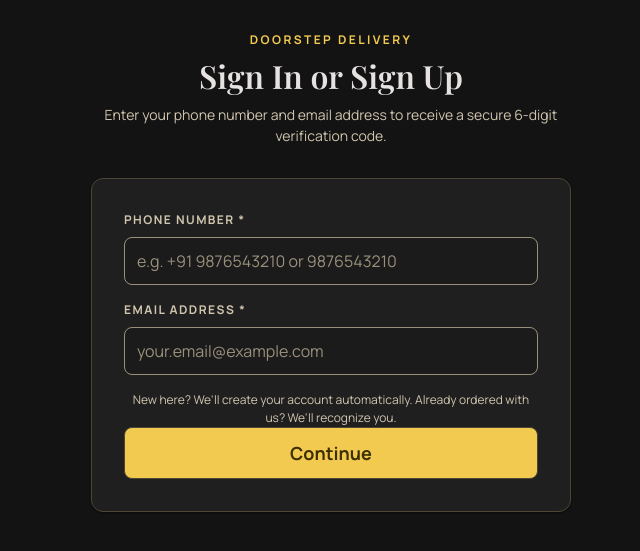
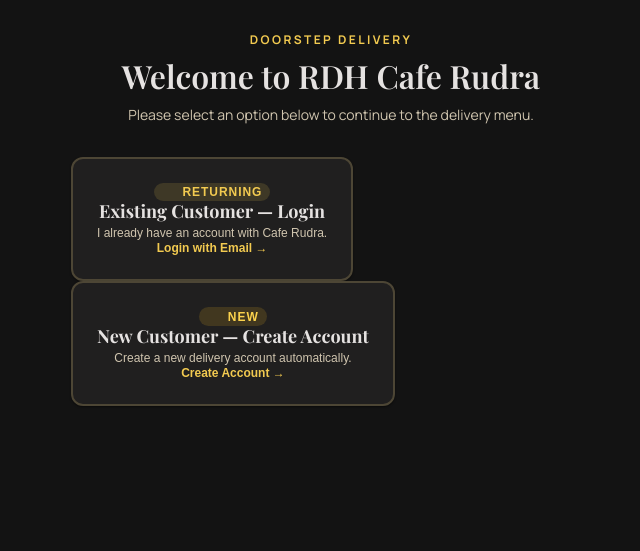
Before and after one commit to saimogili875/resturant-main, a Django app: page /order/auth/login/ in a window 1280 px wide. Shown: the part 70-621 px from the top of the page, without its empty margins (309-949 px from the left). Run offline with Django 5.2, Linux system fonts and the light colour scheme; some libraries are stand-ins or nearby versions.

Commit message:
feat: split customer authentication into explicit Existing Customer Login and New Customer Create Account flows

```diff
--- a/apps/customer_auth/forms.py
+++ b/apps/customer_auth/forms.py
@@ -1,8 +1,29 @@
+import re
 from django import forms
-import re
 
 
-class CustomerLoginForm(forms.Form):
+class ExistingCustomerLoginForm(forms.Form):
+    """Form for returning customers logging in with Email only."""
+
+    email = forms.EmailField(
+        widget=forms.EmailInput(
+            attrs={
+                "class": "form-input",
+                "placeholder": "your.email@example.com",
+                "required": True,
+                "autocomplete": "email",
+            }
+        ),
+        label="Email Address",
+    )
+
+    def clean_email(self):
+        return self.cleaned_data.get("email", "").strip().lower()
+
+
+class NewCustomerSignupForm(forms.Form):
+    """Form for new customers signing up with Phone + Email."""
+
     phone = forms.CharField(
         max_length=20,
         widget=forms.TextInput(
@@ -11,6 +32,7 @@ class CustomerLoginForm(forms.Form):
                 "placeholder": "e.g. +91 9876543210 or 9876543210",
                 "required": True,
                 "type": "tel",
+                "autocomplete": "tel",
             }
         ),
         label="Phone Number",
@@ -21,6 +43,7 @@ class CustomerLoginForm(forms.Form):
                 "class": "form-input",
                 "placeholder": "your.email@example.com",
                 "required": True,
+                "autocomplete": "email",
             }
         ),
         label="Email Address",
@@ -28,7 +51,6 @@ class CustomerLoginForm(forms.Form):
 
     def clean_phone(self):
         phone = self.cleaned_data.get("phone", "").strip()
-        # Remove common separators (spaces, dashes, parens) for consistency
         cleaned = re.sub(r"[\s\-\(\)]", "", phone)
         if not cleaned or len(cleaned) < 7:
             raise forms.ValidationError("Please enter a valid phone number.")
@@ -36,6 +58,10 @@ class CustomerLoginForm(forms.Form):
 
     def clean_email(self):
         return self.cleaned_data.get("email", "").strip().lower()
+
+
+# Backward compatibility alias
+CustomerLoginForm = NewCustomerSignupForm
 
 
 class OTPVerifyForm(forms.Form):
--- a/apps/customer_auth/views.py
+++ b/apps/customer_auth/views.py
@@ -5,7 +5,7 @@ from django.shortcuts import redirect, render
 from django.urls import reverse
 from django.views.decorators.http import require_GET, require_http_methods, require_POST
 
-from apps.customer_auth.forms import CustomerLoginForm, OTPVerifyForm
+from apps.customer_auth.forms import ExistingCustomerLoginForm, NewCustomerSignupForm, OTPVerifyForm
 from apps.customer_auth.models import Customer
 from apps.customer_auth import services
 
@@ -23,72 +23,105 @@ def get_logged_in_customer(request) -> Customer | None:
 
 @require_http_methods(["GET", "POST"])
 def customer_login(request):
-    """Customer login/signup page — accepts phone and email to trigger OTP delivery."""
-    # If already logged in, redirect to checkout or menu
+    """Customer authentication page with two explicit paths:
+    1. Existing Customer Login (Email only)
+    2. New Customer Create Account (Phone + Email)
+    """
     if get_logged_in_customer(request):
         cart_raw = request.session.get("delv_cart", {})
         if cart_raw:
             return redirect("orders_customer:checkout")
         return redirect("orders_customer:menu")
 
+    active_mode = request.GET.get("mode", "choice")
+    login_form = ExistingCustomerLoginForm()
+    signup_form = NewCustomerSignupForm()
+
     if request.method == "POST":
-        form = CustomerLoginForm(request.POST)
-        if form.is_valid():
-            phone = form.cleaned_data["phone"]
-            email = form.cleaned_data["email"]
+        action = request.POST.get("action", "")
+        # Fallback detection if action field is missing
+        if action == "login" or ("email" in request.POST and "phone" not in request.POST):
+            active_mode = "login"
+            login_form = ExistingCustomerLoginForm(request.POST)
+            if login_form.is_valid():
+                email = login_form.cleaned_data["email"]
+                customer = Customer.objects.filter(email=email).first()
+                if not customer:
+                    login_form.add_error(
+                        "email",
+                        "We couldn't find an account with this email. Are you a new customer?",
+                    )
+                else:
+                    phone = customer.phone or "0000000000"
+                    is_allowed, _ = services.check_rate_limit(phone, email)
+                    if not is_allowed:
+                        messages.error(
+                            request,
+                            "Too many OTP requests for this account. Please wait 10 minutes before requesting a new code.",
+                        )
+                    else:
+                        otp = services.generate_otp()
+                        services.store_otp_in_redis(phone, email, otp)
+                        services.increment_rate_limit(phone, email)
+                        services.send_otp_email(email, otp)
 
-            # Rate limit check
-            is_allowed, remaining = services.check_rate_limit(phone, email)
-            if not is_allowed:
-                messages.error(
-                    request,
-                    "Too many OTP requests for this phone/email. Please wait 10 minutes before requesting a new code.",
-                )
-                return render(request, "customer_auth/login.html", {"form": form})
+                        request.session["pending_otp_phone"] = phone
+                        request.session["pending_otp_email"] = email
+                        request.session["pending_otp_timestamp"] = int(time.time())
+                        request.session["pending_otp_auth_mode"] = "login"
+                        request.session.modified = True
 
-            # Check if customer already exists (returning customer)
-            is_returning = (
-                Customer.objects.filter(email=email).exists()
-                or Customer.objects.filter(phone=phone).exists()
-            )
+                        messages.success(request, f"We've sent a verification code to {email}")
+                        return redirect("customer_auth:verify_otp")
 
-            # Generate OTP & store hashed in Redis
-            otp = services.generate_otp()
-            services.store_otp_in_redis(phone, email, otp)
-            services.increment_rate_limit(phone, email)
+        elif action == "signup" or ("phone" in request.POST and "email" in request.POST):
+            active_mode = "signup"
+            signup_form = NewCustomerSignupForm(request.POST)
+            if signup_form.is_valid():
+                phone = signup_form.cleaned_data["phone"]
+                email = signup_form.cleaned_data["email"]
+                if Customer.objects.filter(email=email).exists():
+                    signup_form.add_error(
+                        "email",
+                        "An account already exists with this email. Please use 'Existing Customer — Login' instead.",
+                    )
+                elif Customer.objects.filter(phone=phone).exists():
+                    signup_form.add_error(
+                        "phone",
+                        "An account already exists with this phone number. Please use 'Existing Customer — Login' instead.",
+                    )
+                else:
+                    is_allowed, _ = services.check_rate_limit(phone, email)
+                    if not is_allowed:
+                        messages.error(
+                            request,
+                            "Too many OTP requests for this phone/email. Please wait 10 minutes before requesting a new code.",
+                        )
+                    else:
+                        otp = services.generate_otp()
+                        services.store_otp_in_redis(phone, email, otp)
+                        services.increment_rate_limit(phone, email)
+                        services.send_otp_email(email, otp)
 
-            # Deliver OTP via Gmail SMTP
-            sent = services.send_otp_email(email, otp)
-            if not sent:
-                messages.error(
-                    request,
-                    "Could not send verification email. Please verify your email address and try again.",
-                )
-                return render(request, "customer_auth/login.html", {"form": form})
+                        request.session["pending_otp_phone"] = phone
+                        request.session["pending_otp_email"] = email
+                        request.session["pending_otp_timestamp"] = int(time.time())
+                        request.session["pending_otp_auth_mode"] = "signup"
+                        request.session.modified = True
 
-            # Store transient session info for verification step
-            request.session["pending_otp_phone"] = phone
-            request.session["pending_otp_email"] = email
-            request.session["pending_otp_timestamp"] = int(time.time())
-            request.session["pending_otp_is_returning"] = is_returning
-            request.session.modified = True
+                        messages.success(
+                            request,
+                            f"We've sent a verification code to {email} to create your account",
+                        )
+                        return redirect("customer_auth:verify_otp")
 
-            if is_returning:
-                messages.success(request, f"We've sent a verification code to {email}")
-            else:
-                messages.success(request, f"We've sent a verification code to {email} to create your account")
-
-            return redirect("customer_auth:verify_otp")
-    else:
-        # Pre-fill phone/email if user had partial session data
-        initial = {}
-        if "pending_otp_phone" in request.session:
-            initial["phone"] = request.session["pending_otp_phone"]
-        if "pending_otp_email" in request.session:
-            initial["email"] = request.session["pending_otp_email"]
-        form = CustomerLoginForm(initial=initial)
-
-    return render(request, "customer_auth/login.html", {"form": form})
+    context = {
+        "login_form": login_form,
+        "signup_form": signup_form,
+        "active_mode": active_mode,
+        "form": signup_form if active_mode == "signup" else login_form,
+    }
+    return render(request, "customer_auth/login.html", context)
 
 
 @require_http_methods(["GET", "POST"])
@@ -97,13 +130,12 @@ def verify_otp(request):
     phone = request.session.get("pending_otp_phone")
     email = request.session.get("pending_otp_email")
     timestamp = request.session.get("pending_otp_timestamp", 0)
-    is_returning_customer = request.session.get("pending_otp_is_returning", False)
+    auth_mode = request.session.get("pending_otp_auth_mode", "login")
 
     if not phone or not email:
-        messages.warning(request, "Please enter your phone number and email to receive a verification code.")
+        messages.warning(request, "Please enter your email to receive a verification code.")
         return redirect("customer_auth:login")
 
-    # Calculate remaining cooldown seconds from actual send timestamp
     elapsed = int(time.time()) - timestamp
     cooldown_left = max(0, 45 - elapsed)
 
@@ -114,33 +146,30 @@ def verify_otp(request):
             is_valid = services.verify_otp_in_redis(phone, email, otp)
 
             if is_valid:
-                # Fetch or create Customer record ONLY after successful OTP verification
                 customer, created = Customer.objects.get_or_create(
-                    phone=phone,
                     email=email,
-                    defaults={"name": ""},
+                    defaults={"phone": phone, "name": ""},
                 )
                 if not created:
-                    customer.save()  # Triggers auto_now update on last_login_at
+                    if phone and not customer.phone:
+                        customer.phone = phone
+                    customer.save()
 
-                # Set 7-day long-lived session
                 request.session["customer_id"] = customer.pk
-                request.session.set_expiry(7 * 24 * 3600)  # 7 days
+                request.session.set_expiry(7 * 24 * 3600)
 
-                # Clean transient pending session keys
                 request.session.pop("pending_otp_phone", None)
                 request.session.pop("pending_otp_email", None)
                 request.session.pop("pending_otp_timestamp", None)
-                request.session.pop("pending_otp_is_returning", None)
+                request.session.pop("pending_otp_auth_mode", None)
                 request.session.modified = True
 
-                if created:
+                if created or auth_mode == "signup":
                     messages.success(request, "You're all set! Welcome to RDH Cafe Rudra.")
                 else:
                     name_str = f", {customer.name}" if customer.name else ""
                     messages.success(request, f"Welcome back{name_str}!")
 
-                # Redirect to checkout if customer has items in delivery cart
                 cart_raw = request.session.get("delv_cart", {})
                 if cart_raw:
                     return redirect("orders_customer:checkout")
@@ -158,7 +187,8 @@ def verify_otp(request):
         "phone": phone,
         "email": email,
         "cooldown_left": cooldown_left,
-        "is_returning_customer": is_returning_customer,
+        "auth_mode": auth_mode,
+        "is_returning_customer": (auth_mode == "login"),
     }
     return render(request, "customer_auth/verify_otp.html", context)
 
--- a/templates/customer_auth/login.html
+++ b/templates/customer_auth/login.html
@@ -1,15 +1,15 @@
 {% extends "orders/customer/base.html" %}
 {% load static %}
 
-{% block title %}Customer Sign In — Delivery{% endblock %}
+{% block title %}Customer Authentication — Delivery{% endblock %}
 
 {% block content %}
-<div class="mt-4" style="max-width: 480px; margin-left: auto; margin-right: auto;">
+<div class="mt-4" style="max-width: 520px; margin-left: auto; margin-right: auto;" x-data="{ mode: '{{ active_mode|default:"choice" }}' }">
   <div class="text-center mb-6">
     <p class="label-caps mb-2">Doorstep Delivery</p>
-    <h2 class="headline-md">Sign In or Sign Up</h2>
+    <h2 class="headline-md">Welcome to RDH Cafe Rudra</h2>
     <p class="text-sm text-muted mt-2">
-      Enter your phone number and email address to receive a secure 6-digit verification code.
+      Please select an option below to continue to the delivery menu.
     </p>
   </div>
 
@@ -23,32 +23,105 @@
     </div>
   {% endif %}
 
-  <div class="card card-body glow-hover" style="padding: 2rem; background: var(--rdh-surface-container);">
+  <!-- Option Selection Cards -->
+  <div class="grid grid-2 gap-4 mb-6" x-show="mode === 'choice'">
+    <button type="button" @click="mode = 'login'" class="card card-body text-left glow-hover" style="cursor: pointer; background: var(--rdh-surface-container); border: 2px solid var(--border-subtle); padding: 1.5rem; transition: all 0.2s ease;">
+      <div class="badge badge-primary icon-text mb-3" style="width: fit-content;">
+        {% include "partials/icon.html" with name="user-check" %} Returning
+      </div>
+      <h3 class="text-lg text-bold mb-1" style="color: var(--text-primary);">Existing Customer — Login</h3>
+      <p class="text-xs text-muted mb-3">I already have an account with Cafe Rudra.</p>
+      <span class="text-xs text-bold icon-text" style="color: var(--color-brand-primary);">
+        Login with Email &rarr;
+      </span>
+    </button>
+
+    <button type="button" @click="mode = 'signup'" class="card card-body text-left glow-hover" style="cursor: pointer; background: var(--rdh-surface-container); border: 2px solid var(--border-subtle); padding: 1.5rem; transition: all 0.2s ease;">
+      <div class="badge badge-warning icon-text mb-3" style="width: fit-content;">
+        {% include "partials/icon.html" with name="user-plus" %} New
+      </div>
+      <h3 class="text-lg text-bold mb-1" style="color: var(--text-primary);">New Customer — Create Account</h3>
+      <p class="text-xs text-muted mb-3">Create a new delivery account automatically.</p>
+      <span class="text-xs text-bold icon-text" style="color: var(--color-brand-primary);">
+        Create Account &rarr;
+      </span>
+    </button>
+  </div>
+
+  <!-- Mode Switcher Tabs (when inside a form) -->
+  <div class="flex gap-2 mb-4 justify-center" x-show="mode !== 'choice'" style="margin-bottom: 1.25rem;">
+    <button type="button" @click="mode = 'login'" :class="mode === 'login' ? 'btn-primary' : 'btn-outline'" class="btn btn-sm">
+      Existing Customer Login
+    </button>
+    <button type="button" @click="mode = 'signup'" :class="mode === 'signup' ? 'btn-primary' : 'btn-outline'" class="btn btn-sm">
+      New Customer — Create Account
+    </button>
+  </div>
+
+  <!-- Form 1: Existing Customer Login (Email only) -->
+  <div class="card card-body glow-hover" style="padding: 2rem; background: var(--rdh-surface-container);" x-show="mode === 'login'" x-cloak>
+    <h3 class="text-lg text-bold mb-1">Existing Customer — Login</h3>
+    <p class="text-xs text-muted mb-4">Enter your registered email address to receive a 6-digit verification code.</p>
+
     <form method="post" action="{% url 'customer_auth:login' %}">
       {% csrf_token %}
+      <input type="hidden" name="action" value="login">
 
       <div class="form-group mb-4">
-        <label for="{{ form.phone.id_for_label }}" class="form-label">Phone Number *</label>
-        {{ form.phone }}
-        {% if form.phone.errors %}
-          <div class="text-xs mt-1" style="color: var(--rdh-error);">{{ form.phone.errors.0 }}</div>
+        <label for="{{ login_form.email.id_for_label }}" class="form-label">Email Address *</label>
+        {{ login_form.email }}
+        {% if login_form.email.errors %}
+          <div class="text-xs mt-2 p-2" style="color: var(--rdh-error); background: var(--color-danger-light); border-radius: var(--radius-sm);">
+            {{ login_form.email.errors.0 }}
+            <div class="mt-2">
+              <button type="button" @click="mode = 'signup'" class="text-xs text-bold" style="color: var(--color-brand-primary); text-decoration: underline; background: none; border: none; padding: 0; cursor: pointer;">
+                Click here to Create an Account instead &rarr;
+              </button>
+            </div>
+          </div>
+        {% endif %}
+      </div>
+
+      <button type="submit" class="btn btn-primary btn-block btn-lg glow-hover">
+        Send Verification Code
+      </button>
+    </form>
+  </div>
+
+  <!-- Form 2: New Customer Signup (Phone + Email) -->
+  <div class="card card-body glow-hover" style="padding: 2rem; background: var(--rdh-surface-container);" x-show="mode === 'signup'" x-cloak>
+    <h3 class="text-lg text-bold mb-1">New Customer — Create Account</h3>
+    <p class="text-xs text-muted mb-4">Enter your phone number and email address to set up your delivery account.</p>
+
+    <form method="post" action="{% url 'customer_auth:login' %}">
+      {% csrf_token %}
+      <input type="hidden" name="action" value="signup">
+
+      <div class="form-group mb-4">
+        <label for="{{ signup_form.phone.id_for_label }}" class="form-label">Phone Number *</label>
+        {{ signup_form.phone }}
+        {% if signup_form.phone.errors %}
+          <div class="text-xs mt-1" style="color: var(--rdh-error);">{{ signup_form.phone.errors.0 }}</div>
         {% endif %}
       </div>
 
       <div class="form-group mb-4">
-        <label for="{{ form.email.id_for_label }}" class="form-label">Email Address *</label>
-        {{ form.email }}
-        {% if form.email.errors %}
-          <div class="text-xs mt-1" style="color: var(--rdh-error);">{{ form.email.errors.0 }}</div>
+        <label for="{{ signup_form.email.id_for_label }}" class="form-label">Email Address *</label>
+        {{ signup_form.email }}
+        {% if signup_form.email.errors %}
+          <div class="text-xs mt-2 p-2" style="color: var(--rdh-error); background: var(--color-danger-light); border-radius: var(--radius-sm);">
+            {{ signup_form.email.errors.0 }}
+            <div class="mt-2">
+              <button type="button" @click="mode = 'login'" class="text-xs text-bold" style="color: var(--color-brand-primary); text-decoration: underline; background: none; border: none; padding: 0; cursor: pointer;">
+                Click here to Login with Existing Account &rarr;
+              </button>
+            </div>
+          </div>
         {% endif %}
       </div>
 
-      <p class="text-xs text-muted text-center mb-5">
-        New here? We'll create your account automatically. Already ordered with us? We'll recognize you.
-      </p>
-
       <button type="submit" class="btn btn-primary btn-block btn-lg glow-hover">
-        Continue
+        Create Account & Send Code
       </button>
     </form>
   </div>
```
Also changed, not shown: apps/customer_auth/tests/test_auth.py (+46 -41 lines).
